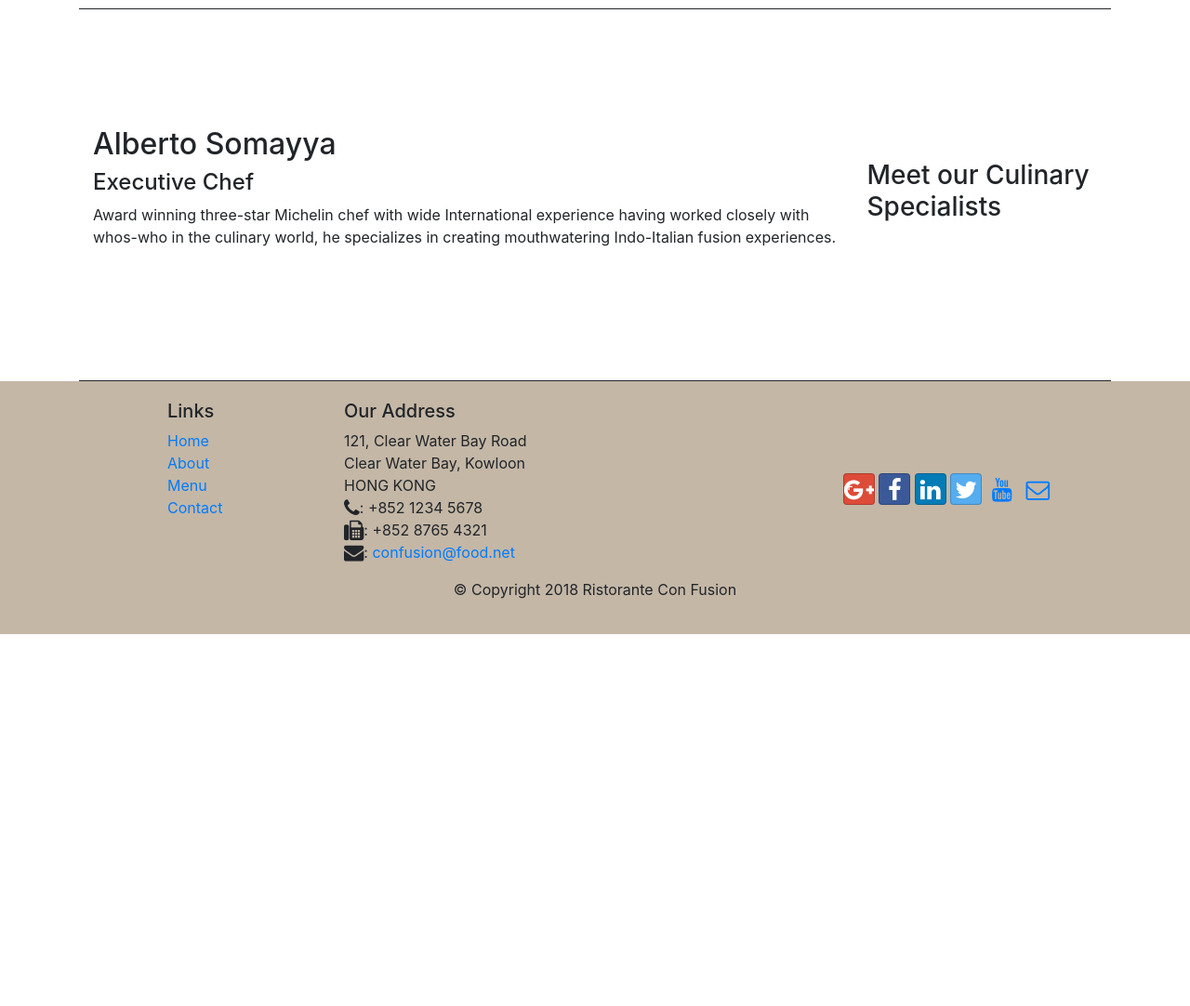
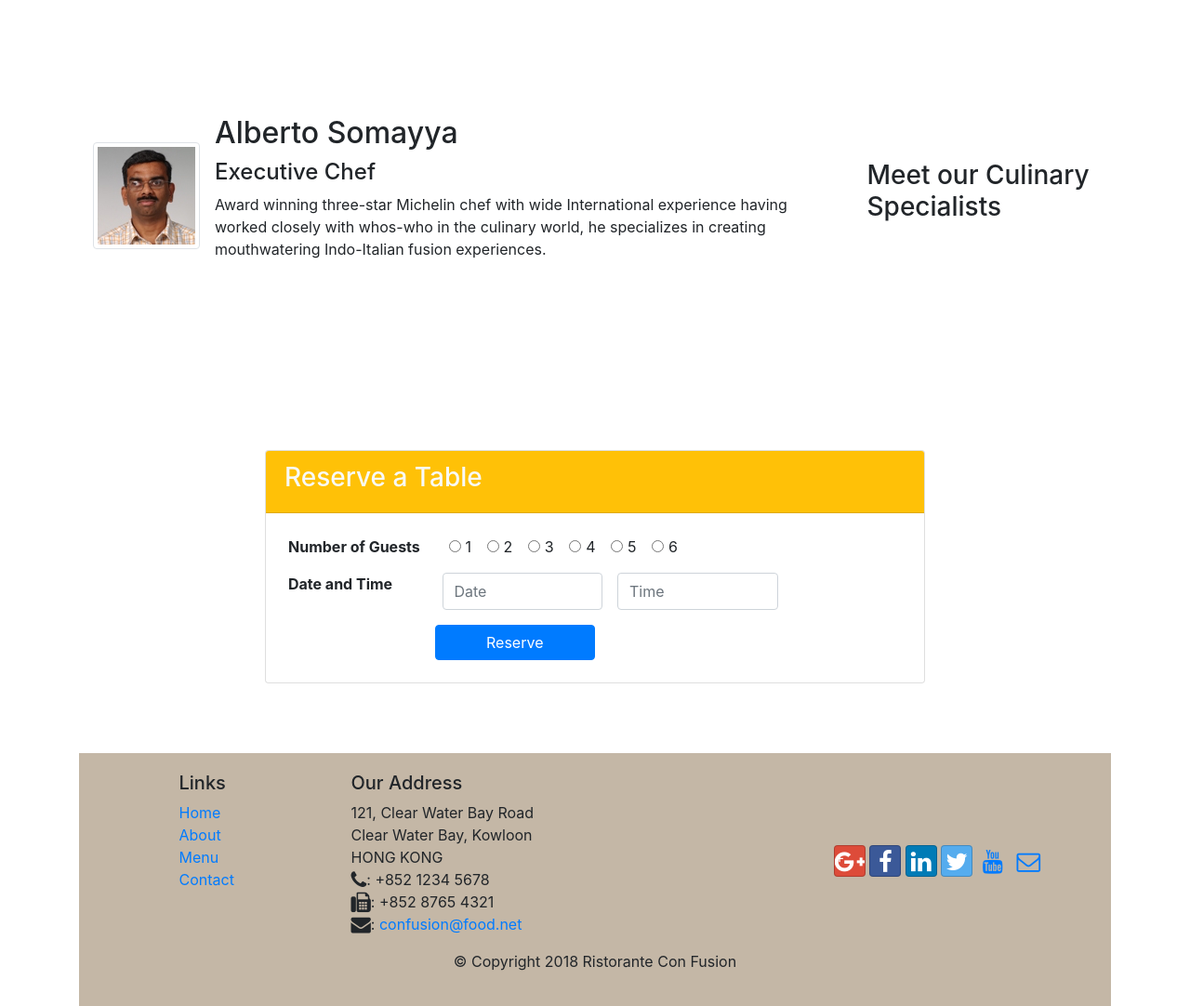
Before and after one commit to Otmane-debug/restaurant_website, a website: page index.html in a window 1280 px wide. Shown: the part 1400-2482 px from the top of the page at 93% size. Before the commit the page ends 2082 px from the top, so only its background shows below. Drawn offline with nearby package versions, Linux system fonts and the light colour scheme.

Commit message:
20221111v2

```diff
--- a/css/styles.css
+++ b/css/styles.css
@@ -14,7 +14,6 @@
 .row-content{
     margin: 0px auto;
     padding: 50px 0px 50px 0px;
-    border-bottom: 1px  double;
     min-height: 400px;
 }
 
--- a/index.html
+++ b/index.html
@@ -23,7 +23,7 @@
             <button class="navbar-toggler" type="button" data-toggle="collapse" data-target="#Navbar">
                 <span class="navbar-toggler-icon"></span>
             </button>
-            <a class="navbar-brand mr-auto" href="#">Ristorante Con Fusion</a>
+            <a class="navbar-brand mr-auto" href="#"><img src="img/logo.png" alt="logo" height="30" width="41"></a>
             <div class="collapse navbar-collapse" id="Navbar">
                 <ul class="navbar-nav mr-auto">
                     <li class="nav-item"><a href="#" class="nav-link"><span class="fa fa-home fa-lg"></span> Home</a></li>
@@ -38,11 +38,19 @@
     <header class="jumbotron">
         <div class="container">
             <div class="row row-header">
-                <div class="col-12 col-sm-6 row-content">
+                <div class="col-12 col-sm-6 row-content p-5">
                     <h1>Ristorante con Fusion</h1>
                     <p>We take inspiration from the World's best cuisines, and create a unique fusion experience. Our lipsmacking creations will tickle your culinary senses!</p>
                 </div>
-                <div class="col-12 col-sm">
+
+                <div class="col-12 col-sm-3 align-self-center">
+                    <img src="img/logo.png" alt="logo" class="img-fluid">
+                </div>
+
+                <div class="col-12 col-sm-3 align-self-center">
+                    <a href="#reserve">
+                        <input class="bg-warning" type="button" value="Reserve Table" />
+                    </a>
                 </div>
             </div>
         </div>
@@ -54,8 +62,13 @@
                 <h3>Our Lipsmacking Culinary Creations</h3>
             </div>
             <div class="col-12 col-sm order-sm-first col-md">
-                <h2>Uthappizza</h2>
-                <p class="d-none d-sm-block">A unique combination of Indian Uthappam (pancake) and Italian pizza, topped with Cerignola olives, ripe vine cherry tomatoes, Vidalia onion, Guntur chillies and Buffalo Paneer.</p>
+                <div class="media">
+                    <img class="d-flex mr-3 img-thumbnail align-self-center" src="img/uthappizza.png" alt="uthappizza image">
+                    <div class="media-body">
+                        <h2 class="mt-0">Uthappizza <span class="badge badge-danger">HOT</span><span class="badge badge-pill badge-secondary">$4.99</span></h2>
+                        <p class="d-none d-sm-block">A unique combination of Indian Uthappam (pancake) and Italian pizza, topped with Cerignola olives, ripe vine cherry tomatoes, Vidalia onion, Guntur chillies and Buffalo Paneer.</p>
+                    </div>
+                </div>
             </div>
         </div>
 
@@ -65,8 +78,13 @@
                 <h3>This Month's Promotions</h3>
             </div>
             <div class="col-12 col-sm order-sm-last col-md">
-                <h2>Weekend Grand Buffet</h2>
-                <p class="d-none d-sm-block">Featuring mouthwatering combinations with a choice of five different salads, six enticing appetizers, six main entrees and five choicest desserts. Free flowing bubbly and soft drinks. All for just $19.99 per person </p>
+                <div class="media">
+                    <img class="d-flex ml-3 order-sm-last img-thumbnail align-self-center" src="img/buffet.png" alt="alberto img">
+                    <div class="media-body">
+                        <h2>Weekend Grand Buffet <span class="badge badge-danger">NEW</span></h2>
+                        <p class="d-none d-sm-block">Featuring mouthwatering combinations with a choice of five different salads, six enticing appetizers, six main entrees and five choicest desserts. Free flowing bubbly and soft drinks. All for just $19.99 per person </p>
+                    </div>
+                </div>
             </div>
         </div>
 
@@ -75,10 +93,71 @@
                 <h3>Meet our Culinary Specialists</h3>
             </div>
             <div class="col-12 col-sm order-sm-first col-md">
-                <h2>Alberto Somayya</h2>
-                <h4>Executive Chef</h4>
-                <p class="d-none d-sm-block">Award winning three-star Michelin chef with wide International experience having worked closely with whos-who in the culinary world, he specializes in creating mouthwatering Indo-Italian fusion experiences. </p>
+                <div class="media">
+                    <img class="d-flex mr-3 img-thumbnail align-self-center" src="img/alberto.png" alt="alberto img">
+                    <div class="media-body">
+                        <h2>Alberto Somayya</h2>
+                        <h4>Executive Chef</h4>
+                        <p class="d-none d-sm-block">Award winning three-star Michelin chef with wide International experience having worked closely with whos-who in the culinary world, he specializes in creating mouthwatering Indo-Italian fusion experiences. </p>
+                    </div>
+                </div>
             </div>
+        </div>
+
+        <div class="row row-content align-items-center" id="reserve">
+            <div class="col-sm-2"></div>
+            <div class="col col-sm-8">
+                <div class="card">
+                    <div class="card-header bg-warning text-light">
+                      <h3>Reserve a Table</h3>
+                    </div>
+                    <div class="card-text m-4">
+                        <form>
+                            <div class="row">
+                                <div class="col-sm-3">
+                                    <p><strong>Number of Guests</strong></p>
+                                </div>
+                                <div class="col-sm-9">
+                                    <div class="form-check form-check-inline">
+                                      <input class="form-check-input" type="radio" name="inlineRadioOptions" id="inlineRadio1" value="option1">
+                                      <label class="form-check-label" for="inlineRadio1">1</label>
+                                    </div>
+                                    <div class="form-check form-check-inline">
+                                      <input class="form-check-input" type="radio" name="inlineRadioOptions" id="inlineRadio2" value="option2">
+                                      <label class="form-check-label" for="inlineRadio2">2</label>
+                                    </div>
+                                    <div class="form-check form-check-inline">
+                                      <input class="form-check-input" type="radio" name="inlineRadioOptions" id="inlineRadio3" value="option3">
+                                      <label class="form-check-label" for="inlineRadio3">3</label>
+                                    </div>
+                                    <div class="form-check form-check-inline">
+                                      <input class="form-check-input" type="radio" name="inlineRadioOptions" id="inlineRadio4" value="option4">
+                                      <label class="form-check-label" for="inlineRadio4">4</label>
+                                    </div>
+                                    <div class="form-check form-check-inline">
+                                      <input class="form-check-input" type="radio" name="inlineRadioOptions" id="inlineRadio5" value="option5">
+                                      <label class="form-check-label" for="inlineRadio5">5</label>
+                                    </div>
+                                    <div class="form-check form-check-inline">
+                                      <input class="form-check-input" type="radio" name="inlineRadioOptions" id="inlineRadio6" value="option6">
+                                      <label class="form-check-label" for="inlineRadio6">6</label>
+                                    </div>
+                                </div>
+                            </div>
+                            <div class="form-group row">
+                                <div class="col-sm-3">
+                                    <p><strong>Date and Time</strong></p>
+                                </div>
+                                <input type="text" class="col-sm-3 mx-2 form-control" placeholder="Date">
+                                <input type="text" class="col-sm-3 mx-2 form-control" id="exampleFormControlInput1" placeholder="Time">
+                            </div>
+                            <div class="row">
+                                <button type="submit" class="btn btn-primary col-sm-3 offset-sm-3">Reserve</button>
+                            </div>
+                          </form>
+                    </div>
+            </div>
+            <div class="col-sm-2"></div>
         </div>
     </div>
 
```
Also changed, not shown: aboutus.html (+3 -3 lines), contactus.html (+4 -2 lines), img/alberto.png (added), img/buffet.png (added), img/logo.png (added), img/uthappizza.png (added), 1 other file.
